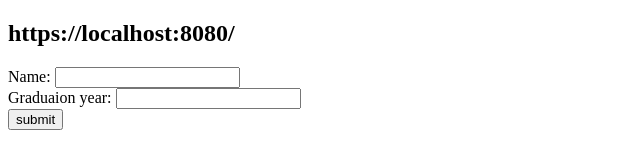
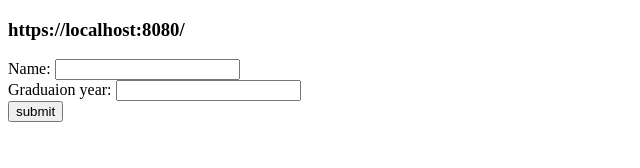
Before and after one commit to acciojob/sharable-urls-Kapil9711, a website: page main.html in a window 1280 px wide. Shown: the whole page, without its empty margins (0-640 px from the left). Drawn offline with Linux system fonts and the light colour scheme.

Commit message:
created a submission

```diff
--- a/main.html
+++ b/main.html
@@ -2,7 +2,7 @@
 <html>
   <body>
 	  <section>
-      <header><h2 id="url">https://localhost:8080/</h2></header>
+      <header><h3 id="url">https://localhost:8080/</h3></header>
       <form>
         <div class="input-wrapper">
           <label for="name">Name: </label>
```
